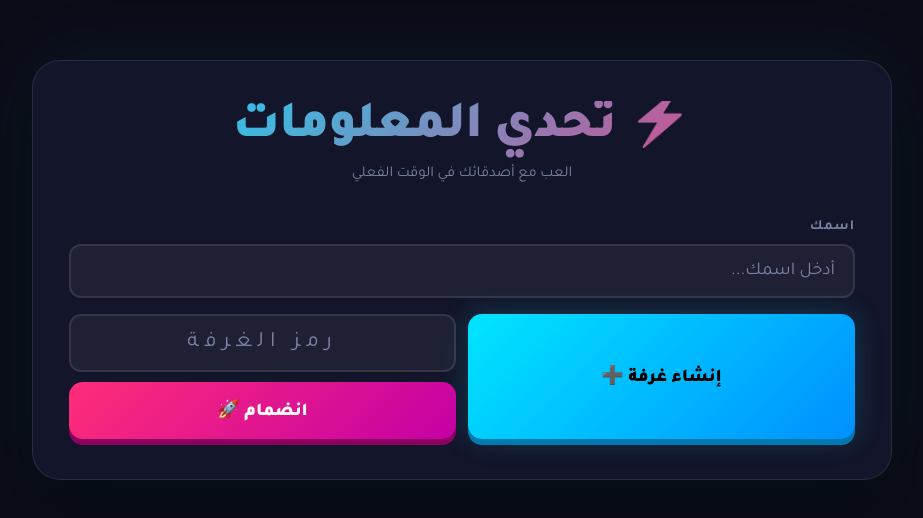
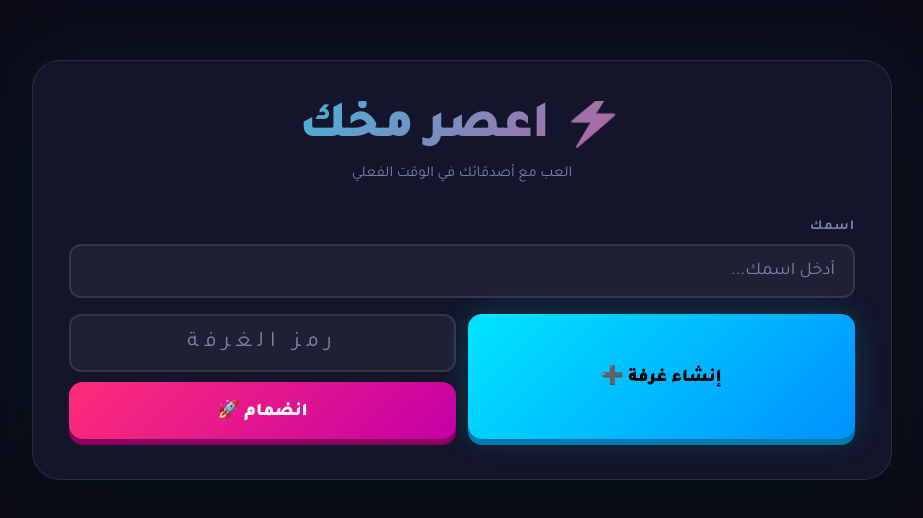
Before and after one commit to Yosef213/Kahoot, a plain HTML site: page index.html in a window 1280 px wide. Shown: the part 130-648 px from the top of the page, without its empty margins (178-1101 px from the left). Drawn offline with Linux system fonts and the light colour scheme.

Commit message:
Update index.html

```diff
--- a/index.html
+++ b/index.html
@@ -559,7 +559,7 @@ input::placeholder { color: var(--muted); }
   <!-- ══════════════ MAIN MENU ══════════════ -->
   <div id="main-menu">
     <div class="logo">
-      <div class="logo-title">⚡ تحدي المعلومات</div>
+      <div class="logo-title">⚡ اعصر مخك</div>
       <div class="logo-sub">العب مع أصدقائك في الوقت الفعلي</div>
     </div>
 
```
